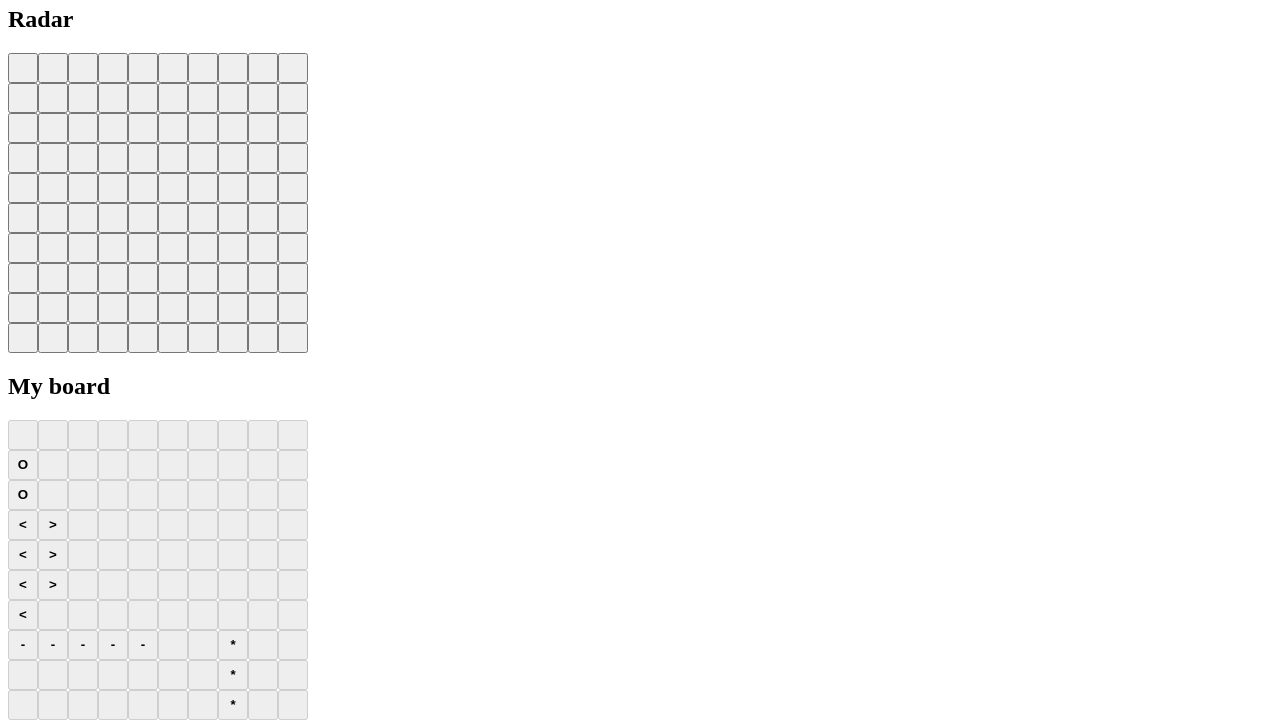
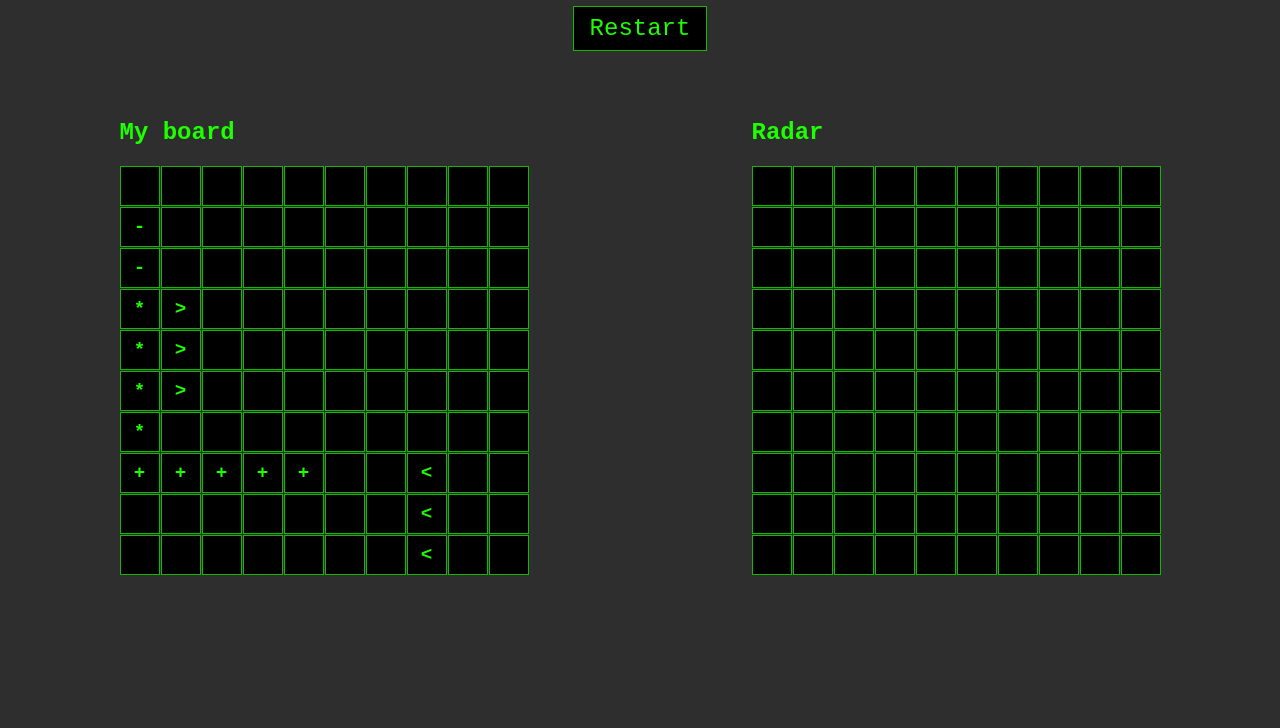
Before and after one commit to a-gracia/battleship, a website built with webpack: page src/template.html in a window 1280 px wide. Shown: the part 74-802 px from the top of the page. Built offline with nearby package versions, Linux system fonts and the light colour scheme.

Commit message:
feat: Add styling

```diff
--- a/src/js/dom-controller.js
+++ b/src/js/dom-controller.js
@@ -7,10 +7,19 @@ export class DOMController {
     this.radar = document.querySelector("#radar");
     this.myBoard = document.querySelector("#my-board");
     this.winnerContainer = document.querySelector("#winner-container");
+    this.restartButton = document.querySelector("#restart-button");
+    this.restartButton.addEventListener("click", (e) => {
+      e.preventDefault();
+      this.start();
+    });
     this.start();
   }
 
   start() {
+    this.radar.replaceChildren();
+    this.myBoard.replaceChildren();
+    this.winnerContainer.textContent = "";
+
     this.player = new Player(false, this.myBoard);
     this.cpu = new Player(true, this.radar);
 
@@ -26,6 +35,7 @@ export class DOMController {
     for (let y = BOARD_SIZE - 1; y >= 0; y--) {
       for (let x = 0; x < BOARD_SIZE; x++) {
         let button = document.createElement("button");
+        button.classList = "clear";
         button.dataset.x = x;
         button.dataset.y = y;
 
@@ -47,12 +57,12 @@ export class DOMController {
             }
 
             if (this.cpu.gameboard.allSunk()) {
-              this.winnerContainer.textContent = "Player wins!";
+              this.winnerContainer.textContent = "You won!";
               this.finishGame();
             } else {
               setTimeout(() => {
                 this.cpuTurn();
-              }, 200);
+              }, 100);
             }
           });
         }
@@ -89,7 +99,7 @@ export class DOMController {
         }
 
         if (this.player.gameboard.allSunk()) {
-          this.winnerContainer.textContent = "CPU wins!";
+          this.winnerContainer.textContent = "You lost!";
           this.finishGame();
         }
         break;
@@ -105,7 +115,7 @@ export class DOMController {
     });
   }
   displayLocations(player) {
-    const shipSymbols = ["O", "*", ">", "<", "-"];
+    const shipSymbols = ["-", "<", ">", "*", "+"];
 
     player.gameboard.locations.forEach((location, index) => {
       for (let i = 0; i < location.ship.length; i++) {
--- a/src/styles.css
+++ b/src/styles.css
@@ -1,22 +1,84 @@
+* {
+  font-family: "Courier New", Courier, monospace;
+  color: rgb(30, 255, 0);
+}
+
+body {
+  background-color: rgb(46, 46, 46);
+  margin: 0;
+  padding: 0;
+}
+
 #radar,
 #my-board {
   display: grid;
-  grid-template-columns: repeat(10, 30px);
-  grid-template-rows: repeat(10, 30px);
+  grid-template-columns: repeat(10, 40px);
+  grid-template-rows: repeat(10, 40px);
+  gap: 1px;
+}
+
+#radar button,
+#my-board button {
+  font-size: larger;
+  font-weight: bolder;
+  border: 1px solid rgb(21, 184, 0);
+  cursor: pointer;
+  transition: background-color 0.3s ease;
+}
+
+#radar button:hover,
+#my-board button:hover {
+  opacity: 0.7;
+}
+
+#game-container {
+  display: flex;
+  flex-direction: row;
+  gap: 16px;
+  justify-content: space-around;
+  padding: 16px;
+}
+
+@media (max-width: 500px) {
+  #game-container {
+    flex-direction: column;
+  }
+}
+
+.board-container {
+  display: flex;
+  flex-direction: column;
+}
+
+.clear {
+  background-color: black;
 }
 
 .hit {
-  background-color: red;
+  background-color: rgb(255, 0, 0);
 }
 
 .miss {
-  background-color: rgb(95, 165, 255);
+  background-color: rgb(30, 255, 0);
 }
 
-button {
-  font-weight: bolder;
+#restart-button {
+  padding: 8px 16px;
+  background-color: black;
+  border: 1px solid rgb(21, 184, 0);
+  color: rgb(30, 255, 0);
+  font-size: x-large;
+  cursor: pointer;
+  transition: background-color 0.2s ease;
 }
 
-button:disabled {
-  color: #000;
+#restart-button:hover {
+  background-color: rgb(21, 184, 0);
+  color: black;
 }
+
+#top-container {
+  display: flex;
+  flex-direction: column;
+  align-items: center;
+}
--- a/src/template.html
+++ b/src/template.html
@@ -7,10 +7,19 @@
   </head>
   <body>
     <h1>Battleship</h1>
-    <div id="winner-container"></div>
-    <h2>Radar</h2>
-    <div id="radar"></div>
-    <h2>My board</h2>
-    <div id="my-board"></div>
+    <div id="top-container">
+      <button id="restart-button">Restart</button>
+      <p id="winner-container"></p>
+    </div>
+    <div id="game-container">
+      <div class="board-container">
+        <h2>My board</h2>
+        <div id="my-board"></div>
+      </div>
+      <div class="board-container">
+        <h2>Radar</h2>
+        <div id="radar"></div>
+      </div>
+    </div>
   </body>
 </html>
```
